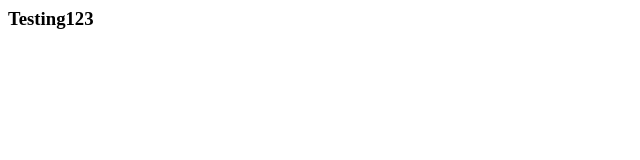
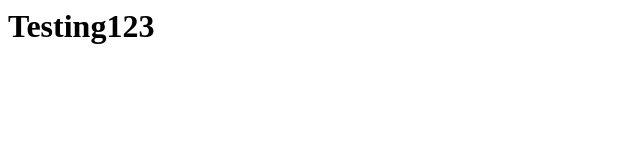
Before and after one commit to matthewrowberry/Class-Findinator, a plain HTML site: page index.html in a window 1280 px wide. Shown: the whole page, without its empty margins (0-640 px from the left). Drawn offline with Linux system fonts and the light colour scheme.

Commit message:
bigger testing thing

```diff
--- a/index.html
+++ b/index.html
@@ -6,7 +6,7 @@
 </head>
 
 <body>
-    <h3>Testing123</h3>
+    <h1>Testing123</h1>
 
 </body>
 
```
